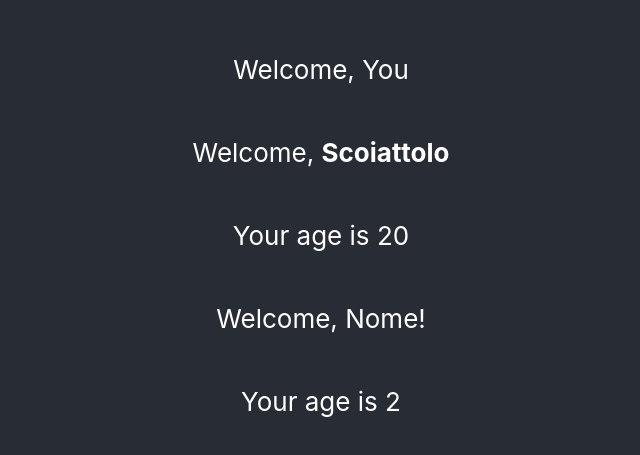
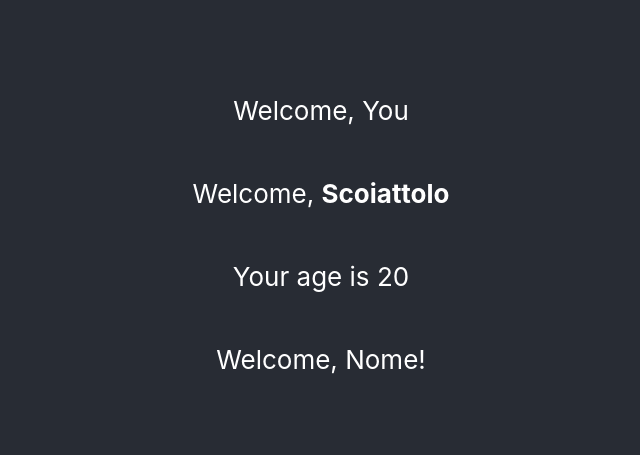
Before and after one commit to Raccoon6650/Develhope-React, a React (Create React App) app in the folder esercizi_develhope/: page / in a window 1280 px wide. Shown: the part 165-620 px from the top of the page, without its empty margins (319-959 px from the left). Built offline with nearby package versions, Linux system fonts and the light colour scheme.

Commit message:
esercizio svolto

```diff
--- a/esercizi_develhope/src/components/welcome.js
+++ b/esercizi_develhope/src/components/welcome.js
@@ -4,13 +4,14 @@ const Welcome = (props) => {
   return (
     <>
       <p>Welcome, {props.name}</p>
-      {props.age !== undefined ? <Age age={props.age} /> : null}
+      {props.age > 18 && props.age < 65 ? <Age age={props.age} /> : null}
     </>
   );
 };
 
 Welcome.defaultProps = {
   name: "You",
+  age: 70
 
 };
 
```
